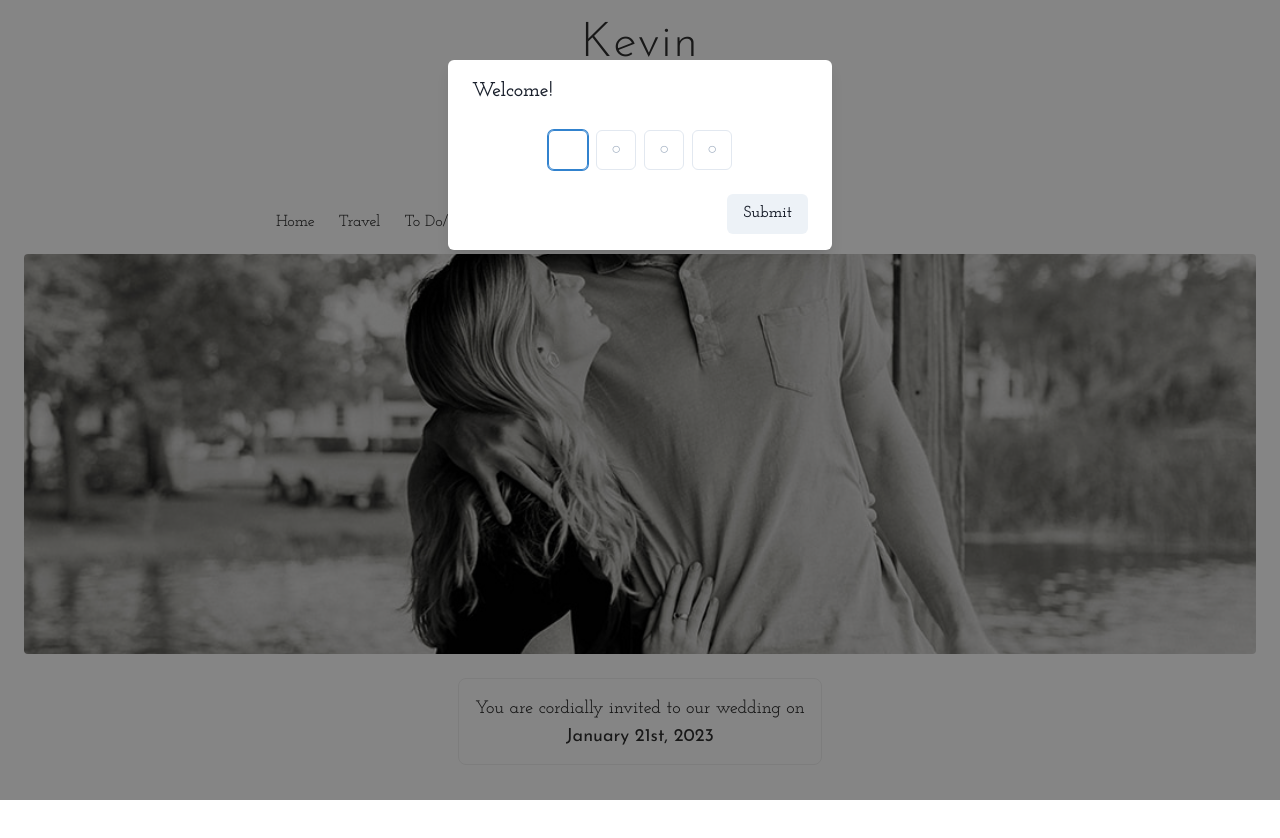
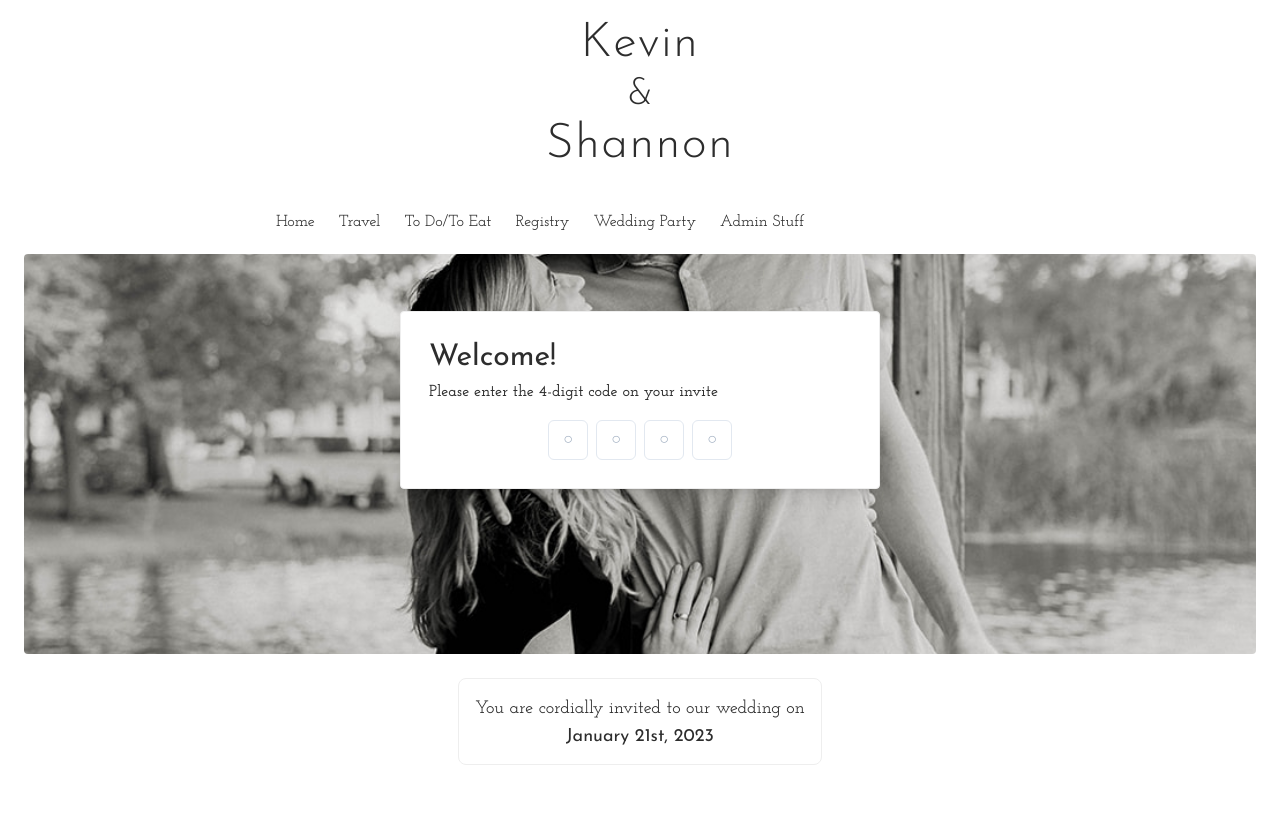
Before and after one commit to kblair40/wedding_v2, a React (Create React App) app: page / in a window 1280 px wide. Shown: the top 838 px of the page. Built offline with nearby package versions, Linux system fonts and the light colour scheme.

Commit message:
Refactor modals to custom boxes and add slide transitions

```diff
--- a/package.json
+++ b/package.json
@@ -3,6 +3,7 @@
   "version": "0.1.0",
   "private": true,
   "dependencies": {
+    "@chakra-ui/icons": "^1.1.7",
     "@chakra-ui/react": "^1.8.6",
     "@emotion/react": "^11.8.2",
     "@emotion/styled": "^11.8.1",
@@ -16,6 +17,7 @@
     "react-papaparse": "^4.0.2",
     "react-router-dom": "^6.2.2",
     "react-scripts": "5.0.0",
+    "react-transition-group": "^4.4.2",
     "unique-random": "^3.0.0",
     "web-vitals": "^2.1.4"
   },
--- a/src/api/api.js
+++ b/src/api/api.js
@@ -89,6 +89,7 @@ export const getGuest = async (passcode) => {
     if (inviteeDocs.length) {
       inviteeDocs.forEach((doc) => console.log("DOC:", doc.data()));
 
+      console.log("GET GUEST RETURNING:", inviteeDocs[0].data());
       return inviteeDocs[0].data();
     }
   } catch (err) {
--- a/src/components/Auth/CodeInput.js
+++ /dev/null
@@ -1,58 +0,0 @@
-import React from "react";
-import {
-  PinInput,
-  PinInputField,
-  HStack,
-  Modal,
-  ModalOverlay,
-  ModalContent,
-  ModalHeader,
-  ModalFooter,
-  ModalBody,
-  Button,
-} from "@chakra-ui/react";
-
-import useUserContext from "hooks/useUserContext";
-
-const CodeInput = ({ getGuest, isOpen, onClose }) => {
-  const { handleAuthenticated } = useUserContext();
-
-  const validateCode = async (code) => {
-    try {
-      let guest = await getGuest(parseInt(code));
-      // console.log("\n\nGUEST:", guest, "\n\n");
-
-      // pass user object back to context for use elsewhere
-      handleAuthenticated(guest);
-
-      onClose(guest);
-    } catch (err) {
-      console.log("FAILED TO FETCH GUEST:", err);
-    }
-    // console.log("\n\nFOUND GUEST:", guest);
-  };
-
-  return (
-    <Modal isOpen={isOpen} onClose={onClose} size="sm">
-      <ModalOverlay />
-      <ModalContent>
-        <ModalHeader>Welcome!</ModalHeader>
-        <ModalBody>
-          <HStack justifyContent="center">
-            <PinInput onComplete={validateCode}>
-              <PinInputField />
-              <PinInputField />
-              <PinInputField />
-              <PinInputField />
-            </PinInput>
-          </HStack>
-        </ModalBody>
-        <ModalFooter>
-          <Button>Submit</Button>
-        </ModalFooter>
-      </ModalContent>
-    </Modal>
-  );
-};
-
-export default CodeInput;
--- /dev/null
+++ b/src/components/Auth/CodeInputForm.js
@@ -0,0 +1,61 @@
+import React, { useState } from "react";
+import {
+  PinInput,
+  PinInputField,
+  HStack,
+  Button,
+  Text,
+  Heading,
+  Box,
+  Spinner,
+} from "@chakra-ui/react";
+
+import useUserContext from "hooks/useUserContext";
+
+const CodeInputForm = ({ getGuest, handleFinishCodeInput }) => {
+  const [codeInputComplete, setCodeInputComplete] = useState(false);
+  const { handleAuthenticated } = useUserContext();
+
+  const validateCode = async (code) => {
+    setCodeInputComplete(true);
+    try {
+      let guest = await getGuest(parseInt(code));
+      console.log("\n\nGUEST:", guest, "\n\n");
+
+      // pass user object back to context for use elsewhere
+      // handleAuthenticated(guest);
+
+      handleFinishCodeInput(guest);
+
+      // onClose(guest);
+    } catch (err) {
+      console.log("FAILED TO FETCH GUEST:", err);
+    }
+    // console.log("\n\nFOUND GUEST:", guest);
+  };
+
+  return (
+    <Box p="24px">
+      <Heading mb="4px" fontSize="3xl" fontWeight="400">
+        Welcome!
+      </Heading>
+      <Text mb="16px" fontWeight="600">
+        Please enter the 4-digit code on your invite
+      </Text>
+      <HStack justifyContent="center">
+        {!codeInputComplete ? (
+          <PinInput onComplete={validateCode}>
+            <PinInputField />
+            <PinInputField />
+            <PinInputField />
+            <PinInputField />
+          </PinInput>
+        ) : (
+          <Spinner />
+        )}
+      </HStack>
+    </Box>
+  );
+};
+
+export default CodeInputForm;
--- a/src/components/Auth/WelcomeModal.js
+++ b/src/components/Auth/SelectGuestsForm.js
@@ -1,26 +1,26 @@
 import React, { useEffect, useState } from "react";
 import {
   HStack,
-  Modal,
-  ModalOverlay,
-  ModalContent,
-  ModalHeader,
-  ModalFooter,
-  ModalBody,
+  Box,
+  VStack,
   Button,
   Center,
   Spinner,
+  Slide,
+  Heading,
 } from "@chakra-ui/react";
+import { ArrowForwardIcon } from "@chakra-ui/icons";
 
-import RSVPForm from "components/RSVPForm";
+import SelectGuests from "components/SelectGuests";
 import { getRelatedGuests } from "api/api";
 import useUserContext from "hooks/useUserContext";
 
-const WelcomeModal = ({ isOpen, onClose, guest }) => {
+const SelectGuestsForm = ({ guest }) => {
   console.log("\n\nGUEST:", guest);
   const [loading, setLoading] = useState(false);
   const [relatedGuests, setRelatedGuests] = useState(null);
   const [checkedGuests, setCheckedGuests] = useState([]);
+  const [step, setStep] = useState("select guests");
 
   const { user } = useUserContext();
 
@@ -68,38 +68,20 @@ const WelcomeModal = ({ isOpen, onClose, guest }) => {
       setCheckedGuests([...checkedGuests, i]);
     }
   };
+  return (
+    <Box px="24px" py="24px" borderRadius="12px">
+      {guest ? (
+        <Heading>Welcome, {`${guest.first_name} ${guest.last_name}`}!</Heading>
+      ) : null}
 
-  return (
-    <Modal isOpen={isOpen} onClose={onClose} size="xl">
-      <ModalOverlay />
-      <ModalContent minH="300px">
-        {guest && !loading && relatedGuests !== null ? (
-          <React.Fragment>
-            <ModalHeader>
-              Welcome, {`${guest.first_name} ${guest.last_name}`}!
-            </ModalHeader>
-
-            <ModalBody>
-              <RSVPForm
-                guest={guest}
-                relatedGuests={relatedGuests}
-                checkedGuests={checkedGuests}
-                handleChangeRespondingGuests={handleChangeRespondingGuests}
-              />
-            </ModalBody>
-          </React.Fragment>
-        ) : (
-          <Center>
-            <Spinner />
-          </Center>
-        )}
-
-        <ModalFooter>
-          <Button>Next</Button>
-        </ModalFooter>
-      </ModalContent>
-    </Modal>
+      <SelectGuests
+        guest={guest}
+        relatedGuests={relatedGuests}
+        handleChangeRespondingGuests={handleChangeRespondingGuests}
+        step={step}
+      />
+    </Box>
   );
 };
 
-export default WelcomeModal;
+export default SelectGuestsForm;
--- /dev/null
+++ b/src/components/Auth/SlideWrapper.js
@@ -0,0 +1,27 @@
+import React from "react";
+import { Box } from "@chakra-ui/react";
+
+const SlideWrapper = ({ style, children }) => {
+  return (
+    <Box
+      minW="300px"
+      maxW="480px"
+      w="80vw"
+      // border="1px solid red"
+      shadow="lg"
+      position="fixed"
+      transition="300ms ease-in-out"
+      bg="white"
+      border="1px solid #eee"
+      p="4px"
+      borderRadius="4px"
+      transform="translate(-50%, -50%)"
+      zIndex={2}
+      style={style}
+    >
+      {children}
+    </Box>
+  );
+};
+
+export default SlideWrapper;
--- a/src/components/Auth/index.js
+++ b/src/components/Auth/index.js
@@ -1,46 +1,102 @@
 import React, { useState } from "react";
-import { Box, useDisclosure } from "@chakra-ui/react";
+import { Button, HStack } from "@chakra-ui/react";
+import { ArrowForwardIcon } from "@chakra-ui/icons";
+import { Transition, TransitionGroup } from "react-transition-group";
 
-import CodeInput from "components/Auth/CodeInput";
-import WelcomeModal from "components/Auth/WelcomeModal";
+import useUserContext from "hooks/useUserContext";
+import CodeInputForm from "components/Auth/CodeInputForm";
+import SelectGuestsForm from "components/Auth/SelectGuestsForm";
+import SlideWrapper from "components/Auth/SlideWrapper";
 
 const Auth = ({ getGuest }) => {
   const [guest, setGuest] = useState(null);
+  // code_input -> select_guests -> rsvp_form
+  const [step, setStep] = useState("code_input");
 
-  const { isOpen: codeInputIsOpen, onClose: onCloseCodeInput } = useDisclosure({
-    defaultIsOpen: true,
-  });
-  const {
-    isOpen: WelcomeModalIsOpen,
-    onClose: onCloseWelcomeModal,
-    onOpen: onOpenWelcomeModal,
-  } = useDisclosure();
+  const { handleAuthenticated } = useUserContext();
 
-  const handleCloseCodeInput = (guest) => {
-    if (guest) {
-      setGuest(guest);
-      onOpenWelcomeModal();
-    }
-    onCloseCodeInput();
+  const handleFinishCodeInput = (guestObject) => {
+    setStep("select_guests");
+    setGuest(guestObject);
+    handleAuthenticated(guestObject);
+  };
+
+  const getButton = () => {
+    return (
+      <Button
+        onClick={() => {
+          if (!step) {
+            setStep("code_input");
+          } else if (step === "code_input") {
+            setStep("select_guests");
+          } else if (step === "select_guests") {
+            setStep("code_input");
+          }
+        }}
+        position="fixed"
+        top="1rem"
+        left="1rem"
+      >
+        {step === "code_input"
+          ? "Select Guests"
+          : step === "select_guests"
+          ? "RSVP Form"
+          : "Code Input"}
+      </Button>
+    );
+  };
+
+  const transitionStyle = {
+    exit: { left: "-100%", top: "50%" },
+    enter: { left: "50%", top: "50%" },
   };
 
   return (
-    <Box>
-      <CodeInput
-        getGuest={getGuest}
-        isOpen={codeInputIsOpen && !WelcomeModalIsOpen}
-        onClose={handleCloseCodeInput}
-      />
+    <React.Fragment>
+      {/* {getButton()} */}
 
-      {WelcomeModalIsOpen && (
-        <WelcomeModal
-          guest={guest}
-          isOpen={WelcomeModalIsOpen}
-          onClose={onCloseWelcomeModal}
-        />
-      )}
-    </Box>
+      <TransitionGroup commponent={null}>
+        <Transition in={step === "code_input"} timeout={300}>
+          <SlideWrapper
+            style={transitionStyle[step === "code_input" ? "enter" : "exit"]}
+          >
+            <CodeInputForm
+              getGuest={getGuest}
+              handleFinishCodeInput={handleFinishCodeInput}
+            />
+          </SlideWrapper>
+        </Transition>
+
+        <Transition in={step === "select_guests"} timeout={300}>
+          <SlideWrapper
+            style={transitionStyle[step === "select_guests" ? "enter" : "exit"]}
+          >
+            <SelectGuestsForm guest={guest} />
+            <Footer handleClickNext={() => setStep("rsvp_form")} />
+          </SlideWrapper>
+        </Transition>
+
+        <Transition in={step === "rsvp_form"} timeout={300}>
+          <SlideWrapper
+            style={transitionStyle[step === "rsvp_form" ? "enter" : "exit"]}
+          >
+            <SelectGuestsForm guest={guest} />
+            <Footer handleClickNext={() => setStep("done")} />
+          </SlideWrapper>
+        </Transition>
+      </TransitionGroup>
+    </React.Fragment>
   );
 };
 
 export default Auth;
+
+const Footer = ({ handleClickNext }) => {
+  return (
+    <HStack justifyContent="flex-end" p="0 8px 4px">
+      <Button onClick={handleClickNext} rightIcon={<ArrowForwardIcon />}>
+        Next
+      </Button>
+    </HStack>
+  );
+};
--- a/src/components/RSVPForm/index.js
+++ /dev/null
@@ -1,44 +0,0 @@
-import React from "react";
-import {
-  Box,
-  VStack,
-  FormControl,
-  FormLabel,
-  Checkbox,
-} from "@chakra-ui/react";
-
-import useUserContext from "hooks/useUserContext";
-
-const RSVPForm = ({ guest, relatedGuests, handleChangeRespondingGuests }) => {
-  const { user } = useUserContext();
-
-  return (
-    <Box>
-      <FormControl>
-        <FormLabel>
-          Who would you like to respond for? (check all that apply)
-        </FormLabel>
-        <Checkbox pb="8px" isChecked={true}>
-          {`${guest.first_name} ${guest.last_name}`}
-        </Checkbox>
-
-        <VStack alignItems="flex-start">
-          {[...relatedGuests].map((guest, i) => {
-            const name = `${guest.first_name} ${guest.last_name}`;
-            return (
-              <Checkbox
-                key={i}
-                value={i}
-                onChange={() => handleChangeRespondingGuests(i)}
-              >
-                {name}
-              </Checkbox>
-            );
-          })}
-        </VStack>
-      </FormControl>
-    </Box>
-  );
-};
-
-export default RSVPForm;
--- /dev/null
+++ b/src/components/SelectGuests/index.js
@@ -0,0 +1,52 @@
+import React from "react";
+import {
+  Box,
+  VStack,
+  FormControl,
+  FormLabel,
+  Checkbox,
+} from "@chakra-ui/react";
+
+// import useUserContext from "hooks/useUserContext";
+
+const SelectGuests = ({
+  guest,
+  relatedGuests,
+  handleChangeRespondingGuests,
+}) => {
+  // const { user } = useUserContext();
+
+  return (
+    <Box>
+      <FormControl>
+        <FormLabel>
+          Who would you like to respond for? (check all that apply)
+        </FormLabel>
+        {guest && (
+          <Checkbox pb="8px" isChecked={true}>
+            {`${guest.first_name} ${guest.last_name}`}
+          </Checkbox>
+        )}
+
+        {guest && (
+          <VStack alignItems="flex-start">
+            {[...relatedGuests].map((guest, i) => {
+              const name = `${guest.first_name} ${guest.last_name}`;
+              return (
+                <Checkbox
+                  key={i}
+                  value={i}
+                  onChange={() => handleChangeRespondingGuests(i)}
+                >
+                  {name}
+                </Checkbox>
+              );
+            })}
+          </VStack>
+        )}
+      </FormControl>
+    </Box>
+  );
+};
+
+export default SelectGuests;
```
Also changed, not shown: 1 other file (tests, documents, lock files or other folders).
